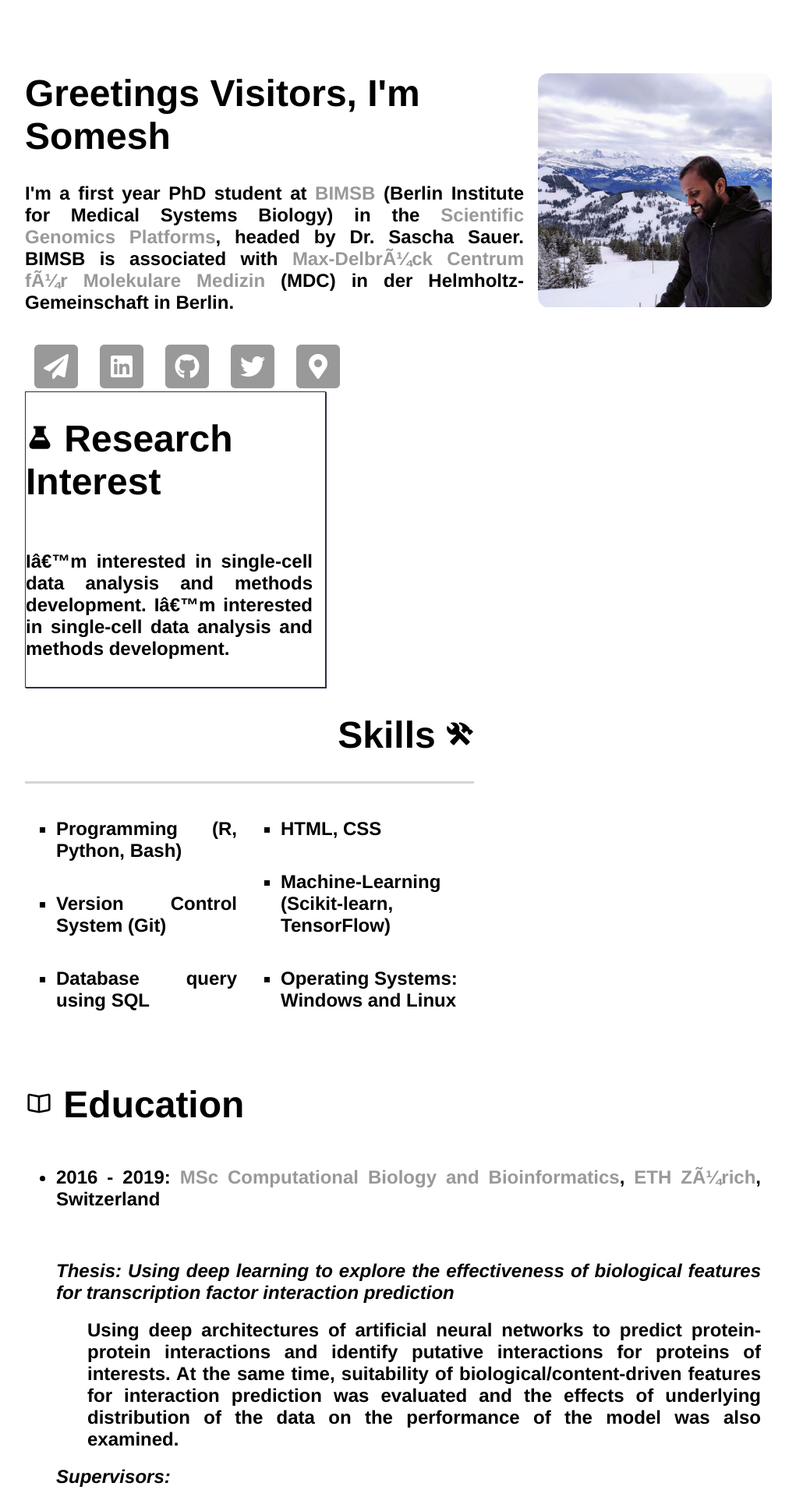
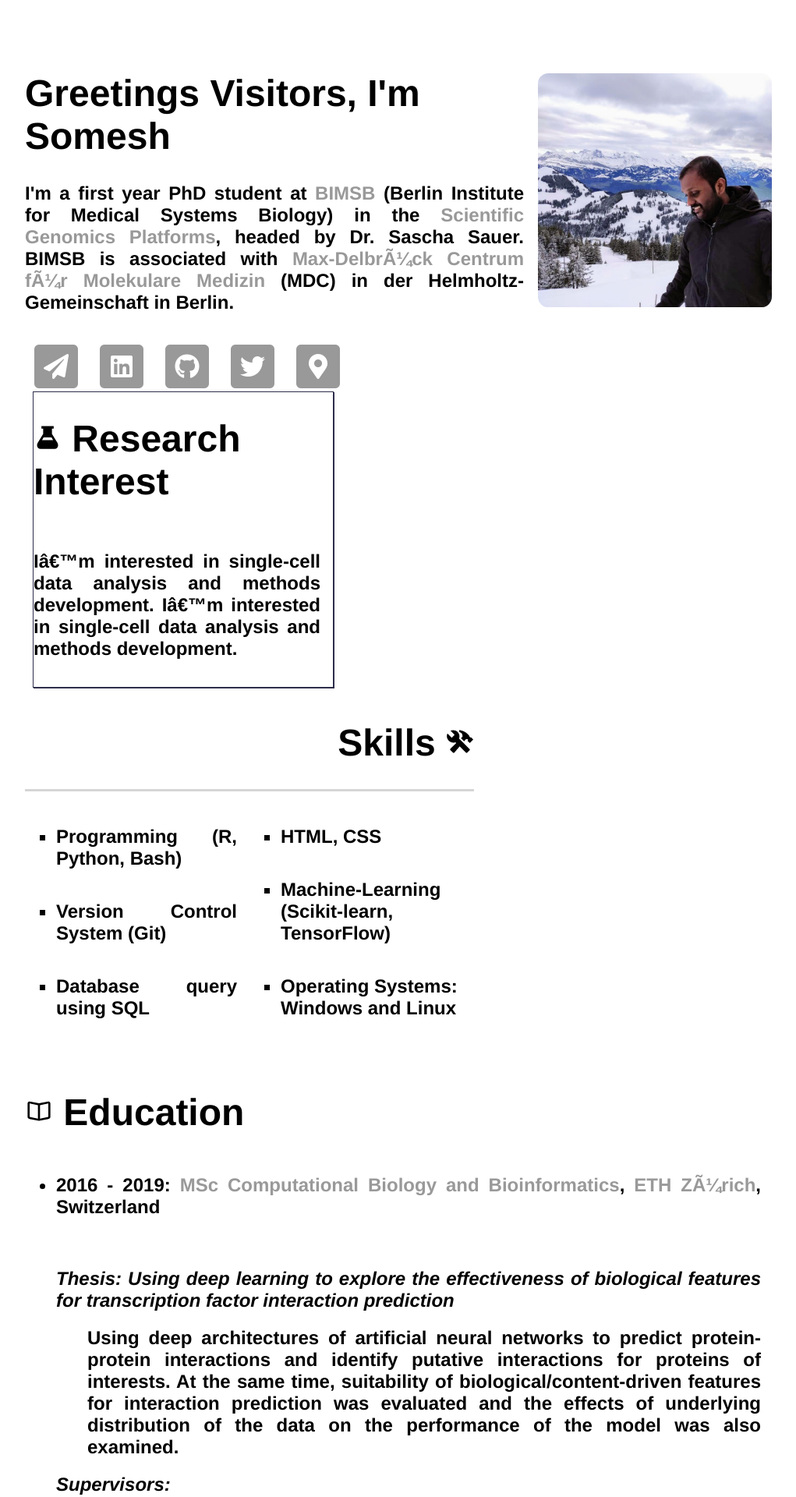
Before and after one commit to saisomesh2594/saisomesh2594.github.io, a Jekyll site: the page built from index.html, in a window 1280 px wide. Shown: the top 1920 px of the page at 78% size, without its empty margins (128-1149 px from the left). Built offline with Jekyll 4.4.1, drawn with Linux system fonts in a browser that asks for light colours.

Commit message:
Update main.css

```diff
--- a/css/main.css
+++ b/css/main.css
@@ -116,7 +116,8 @@ table, th, td {
 	border: 1px solid #2d2d4b;
 	box-shadow: 1px 1px 0px #2d2d4b;
 	display: block;
-	font-weight: bold;
+	margin-bottom: 10px;
+	margin-left: 10px;
 
 }
 
```
